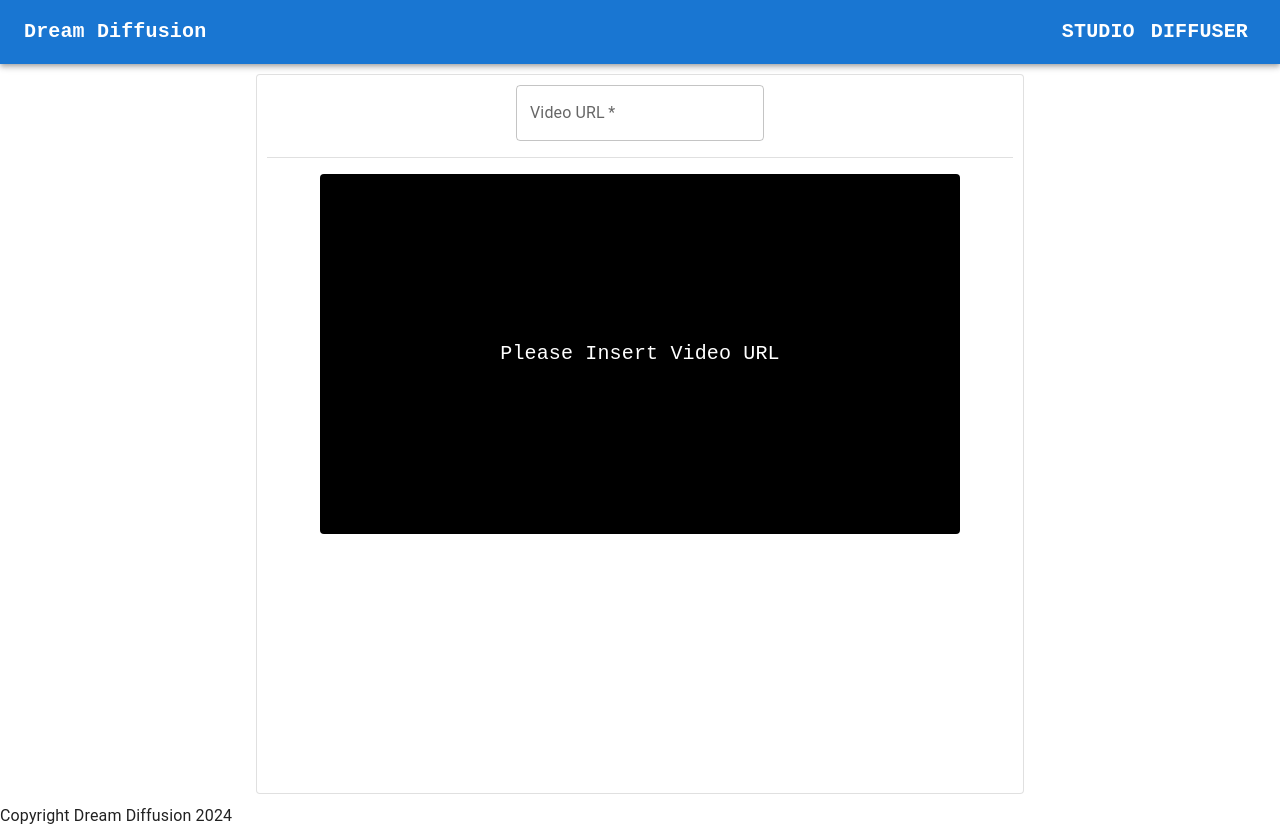
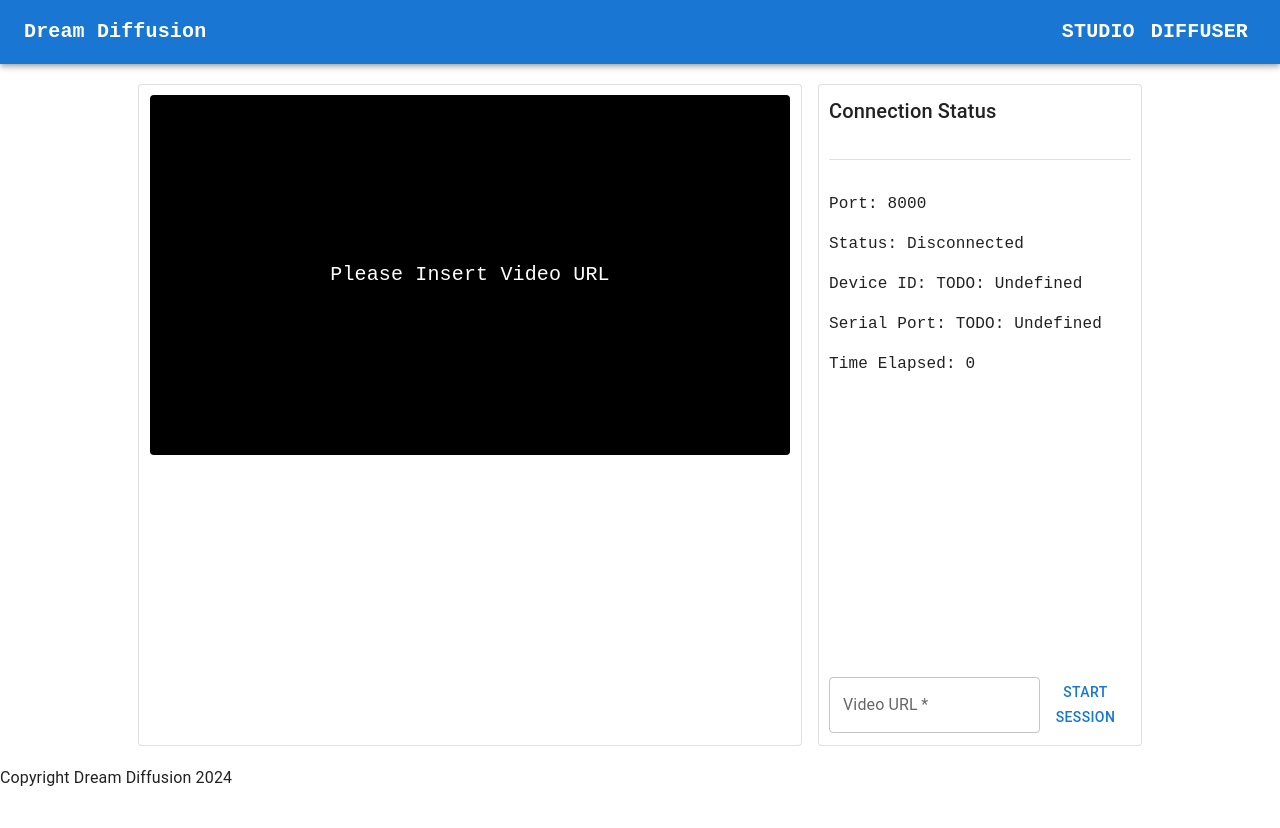
Before and after one commit to Physlex/natHack2024, a React app in the folder src-vite/: page /studio in a window 1280 px wide. After the commit the page ends 800 px from the top, so only its background shows below. Built offline with nearby package versions, Linux system fonts and the light colour scheme; the HTML template or start-up script is replaced by a standard one.

Commit message:
gods, this takes so much time to center a GODMAN DIV

```diff
--- a/src-vite/src/components/forms/urlform/URLForm.tsx
+++ b/src-vite/src/components/forms/urlform/URLForm.tsx
@@ -3,7 +3,7 @@
  */
 
 
-import { Box, TextField } from '@mui/material';
+import { Stack, Button, TextField } from '@mui/material';
 import React, { useState } from 'react';
 
 
@@ -45,9 +45,17 @@ export default function URLForm({ label, onSubmit }: URLFormParams): JSX.Element
     }
 
     return (
-        <Box
+        <Stack
             component="form"
-            onSubmit={handleSubmit}>
+            onSubmit={handleSubmit}
+            sx={{
+                display: "flex",
+                flexGrow: 1,
+                width: "100%",
+                justifyContent: "center",
+                alignItems: "center"
+            }}
+            flexDirection="row">
             <TextField
                 type="url"
                 id="outlined-basic"
@@ -57,6 +65,9 @@ export default function URLForm({ label, onSubmit }: URLFormParams): JSX.Element
                 required={true}
                 fullWidth={true}
                 variant="outlined" />
-        </Box>
+            <Button id="start-session-button" type="submit">
+                Start Session
+            </Button>
+        </Stack>
     );
 }
--- /dev/null
+++ b/src-vite/src/pages/studio/ConnectionStatus.tsx
@@ -0,0 +1,82 @@
+/**
+ * Connection Status Indictator component
+ */
+
+
+import { Box, Divider, Stack, Typography } from '@mui/material';
+import React, { useEffect, useState } from 'react';
+
+
+type ConnectionSidebarParams = {
+    connectionStatus: string;
+    deviceId: string;
+    port: number;
+    serialPort: string;
+    startTime: Date;
+    children: React.ReactNode;
+}
+
+type ConnectionSidebarProps = {
+    interval: number;
+}
+
+export default function ConnectionSidebar({
+    connectionStatus,
+    port,
+    serialPort,
+    deviceId,
+    startTime,
+    children,
+}: ConnectionSidebarParams): JSX.Element {
+    const [connectionSidebarState, setConnectionSidebarState] = useState({
+        interval: 0
+    } as ConnectionSidebarProps);
+
+    useEffect(() => {
+        const now = new Date();
+        const diffMs = (now.getTime() - startTime.getTime()) / 1000;
+        setConnectionSidebarState({
+            ...connectionSidebarState,
+            interval: diffMs
+        });
+    }, [startTime])
+
+    return (
+        <Stack
+            className="connection-status"
+            spacing={4}
+            divider={<Divider />}
+            height="80vh">
+            <Box>
+                <Typography variant="h6">Connection Status</Typography>
+            </Box>
+            <Box className="connection-window" sx={{
+                flexGrow: 1,
+                display: "flex",
+                flexDirection: "column",
+                justifyContent: "space-between"
+            }}>
+                <Stack spacing={2}>
+                    <Typography fontFamily={"monospace"}>
+                        Port: {port}
+                    </Typography>
+                    <Typography fontFamily={"monospace"}>
+                        Status: {connectionStatus}
+                    </Typography>
+                    <Typography fontFamily={"monospace"}>
+                        Device ID: {deviceId}
+                    </Typography>
+                    <Typography fontFamily={"monospace"}>
+                        Serial Port: {serialPort}
+                    </Typography>
+                    <Typography fontFamily={"monospace"}>
+                        Time Elapsed: {connectionSidebarState.interval}
+                    </Typography>
+                </Stack>
+                <Box className="connection-input" sx={{marginTop: "auto"}}>
+                    {children}
+                </Box>
+            </Box>
+        </Stack>
+    );
+}
--- a/src-vite/src/pages/studio/Studio.tsx
+++ b/src-vite/src/pages/studio/Studio.tsx
@@ -3,12 +3,13 @@
  */
 
 
-import { Divider, Paper, Stack, Typography } from '@mui/material';
+import { Box, Paper, Typography, Grid2 as Grid } from '@mui/material';
 import { useState } from 'react';
 
 import Viewport from '../../components/ui/viewport/Viewport';
 import { URLForm } from '../../components/forms';
 import { default as BlackSquare } from './BlackSquare';
+import ConnectionSidebar from './ConnectionStatus';
 
 
 // A single row of N eeg channel samples
@@ -25,21 +26,11 @@ type EEGDataPacket = EEGDataChannel[];
  * @param hz The samplerate of the underlying dataset.
  */
 type EEGDataFrame = {
-    code: "EMISSION" | "INIT" | "TERM";
+    code: "EMISSION" | "INIT" | "TERM" | "HEADER";
     n: number;
     nchs: number;
     data: EEGDataPacket;
     hz: number;
-}
-
-/**
- * @param viewport Rendered viewport
- * @param websocket websocket connection endpoint
- */
-type StudioProps = {
-    websocket: null | WebSocket;
-    url: null | string;
-    bucket: null | EEGBucket;
 }
 
 /**
@@ -84,6 +75,17 @@ class EEGBucket {
 }
 
 /**
+ * @param viewport Rendered viewport
+ * @param websocket websocket connection endpoint
+ */
+type StudioProps = {
+    websocket: null | WebSocket;
+    url: null | string;
+    bucket: null | EEGBucket;
+    connectionStatus: "Disconnected" | "Connected" | "Connection Terminated"
+}
+
+/**
  * @return Studio Page.
  */
 export default function Studio(): JSX.Element {
@@ -91,6 +93,7 @@ export default function Studio(): JSX.Element {
         websocket: null,
         url: null,
         bucket: null,
+        connectionStatus: "Disconnected"
     } as StudioProps);
 
     // onPlay handler for the viewport
@@ -107,18 +110,36 @@ export default function Studio(): JSX.Element {
         websocket.onopen = (_: Event) => {
             console.log("Socket Connected");
             websocket.send(JSON.stringify({code: "INIT", ivl: 1000}));
+            setStudioState({
+                ...studioState,
+                connectionStatus: "Connected",
+            })
         };
 
         websocket.onerror = (event: Event) => {
             console.error("Error: ", event);
+            setStudioState({
+                ...studioState,
+                connectionStatus: "Connection Terminated",
+            });
         };
 
         websocket.onmessage = (event: MessageEvent) => {
             console.log("Message received: ", event.data);
             const frame = JSON.parse(event.data) as EEGDataFrame;
-            if (frame.code === "EMISSION") {
+            switch (frame.code) {
+                case "HEADER":
+
+                    break;
+                case "EMISSION":
                     bucket.pool.push(frame.data);
-                setStudioState({...studioState});
+                    setStudioState({
+                        ...studioState,
+                        connectionStatus: "Connected"
+                    });
+                    break;
+                default:
+                    break;
             }
         };
 
@@ -126,6 +147,10 @@ export default function Studio(): JSX.Element {
             console.log("Websocket connection close: ", event);
             console.log("Code: ", event.code, "\nReason: ", event.reason);
             bucket.send();
+            setStudioState({
+                ...studioState,
+                connectionStatus: "Disconnected",
+            })
         };
     };
 
@@ -146,22 +171,28 @@ export default function Studio(): JSX.Element {
         setStudioState({...studioState, url: url});
     }
 
+    // Created at the start of the render, and never again.
+    const startTime = new Date();
+
     return (
-        <Paper
+        <Box
             id="studio"
-            variant="outlined"
             sx={{
                 padding: "10px",
                 margin: "10px auto",
-                height: "90vh",
-                width: "60%"
+                height: "100%",
+                width: "80%"
             }} component="div">
-            <Stack
+            <Grid
+              container
               spacing={2}
               justifyContent="center"
-              alignItems="center"
-              divider={<Divider flexItem/>}>
-                <URLForm label={"Video URL"} onSubmit={saveUrl}/>
+              alignItems="center">
+                <Grid size={8}>
+                    <Paper
+                        variant="outlined" elevation={2}
+                        sx={{padding: "10px"}}>
+                        <Box height="80vh">
                             { studioState.url &&
                                 <Viewport
                                     url={studioState.url}
@@ -177,7 +208,25 @@ export default function Studio(): JSX.Element {
                                     </Typography>
                                 </BlackSquare>
                             }
-            </Stack>
+                        </Box>
                     </Paper>
+                </Grid>
+                <Grid size={4}>
+                    <Paper
+                        variant="outlined"
+                        elevation={2}
+                        sx={{padding: "10px"}}>
+                        <ConnectionSidebar
+                            connectionStatus={studioState.connectionStatus}
+                            deviceId={"TODO: Undefined"}
+                            serialPort={"TODO: Undefined"}
+                            port={8000}
+                            startTime={startTime}>
+                            <URLForm label={"Video URL"} onSubmit={saveUrl}/>
+                        </ConnectionSidebar>
+                    </Paper>
+                </Grid>
+            </Grid>
+        </Box>
     );
 }
```
Lines whose indentation alone changed are shown as unchanged.
